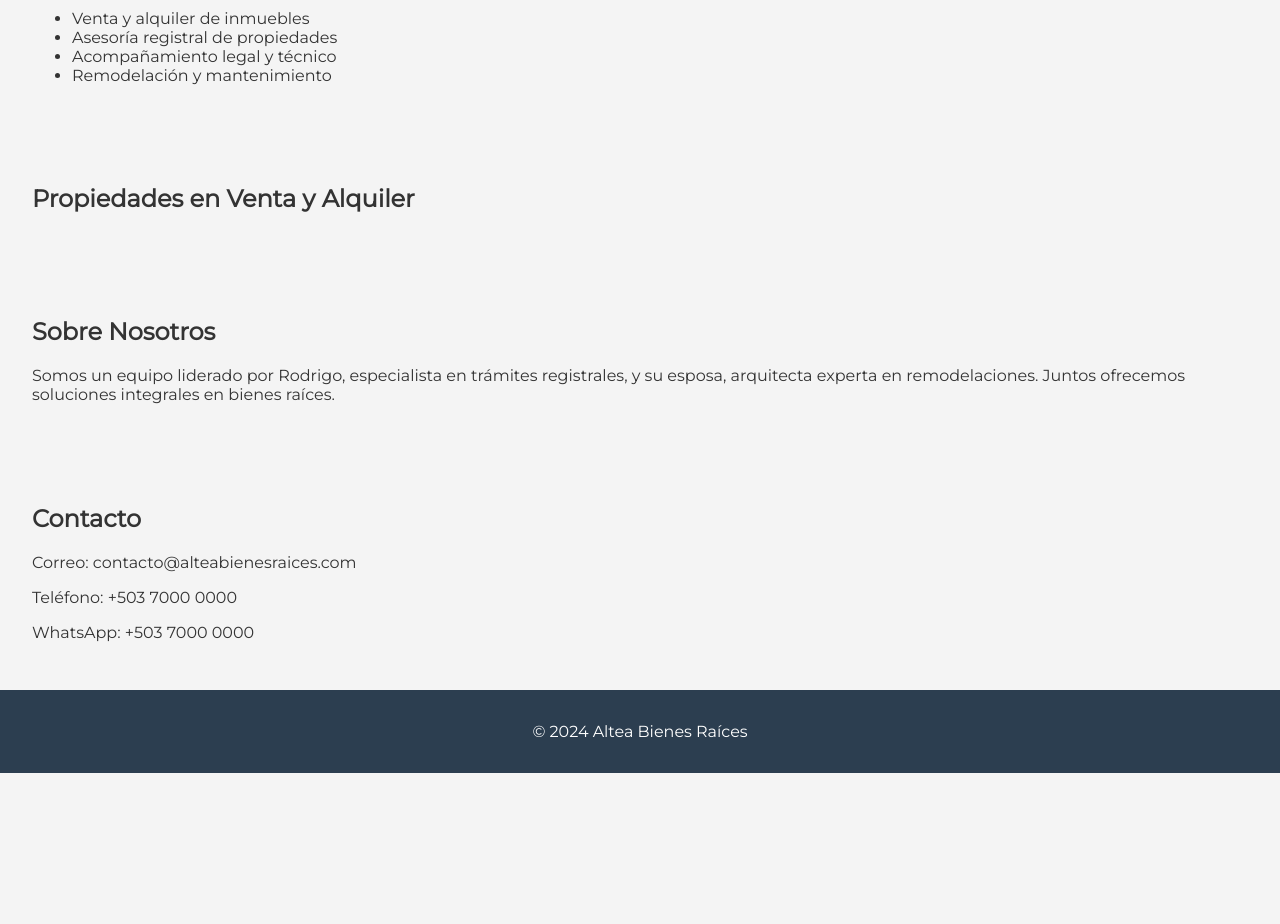
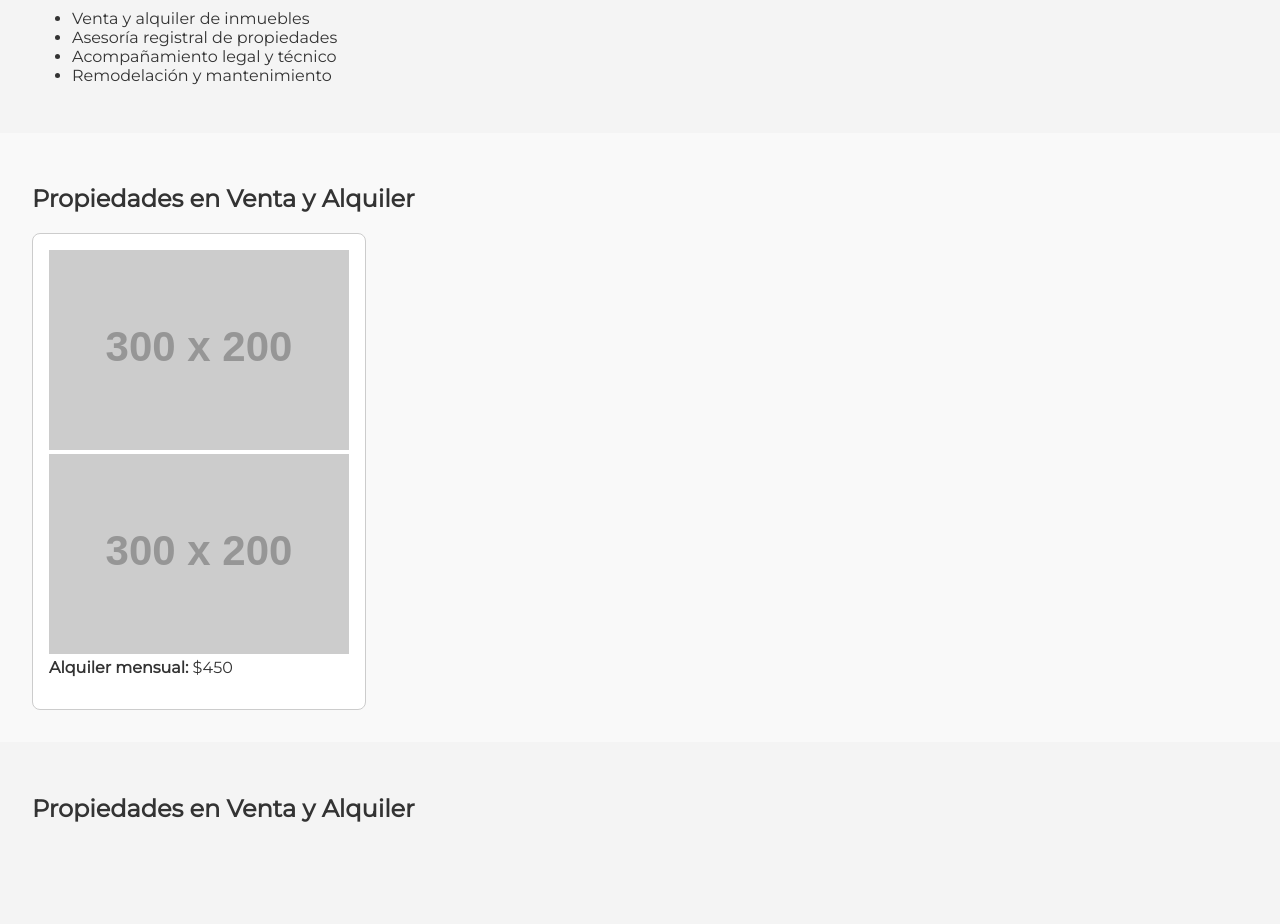
Before and after one commit to alteabienesraices/altea, a plain HTML site: page index.html in a window 1280 px wide. Shown: the part 460-1384 px from the top of the page. Before the commit the page ends 1233 px from the top, so only its background shows below. Drawn offline with Linux system fonts and the light colour scheme; no server answers; placeholder pictures from the web are drawn by us.

Commit message:
Update index.html

```diff
--- a/index.html
+++ b/index.html
@@ -79,6 +79,24 @@
             <li>Remodelación y mantenimiento</li>
         </ul>
     </section>
+    <section id="propiedades" style="padding: 2em; background-color: #f9f9f9;">
+  <h2>Propiedades en Venta y Alquiler</h2>
+  <div style="display: flex; flex-wrap: wrap; gap: 1em;">
+        <!-- Propiedad 1 -->
+    <div style="border: 1px solid #ccc; border-radius: 8px; width: 300px; padding: 1em; background-color: #fff;">
+      <img src="https://via.placeholder.com/300x200" alt="Casa en Sandor</h3>
+      <p>Amplia casa de 3 habitaciones, 2 baños, jardín y cochera.</p>
+      <p><strong>Precio:</strong> $120,000</p>
+    </div>
+
+    <!-- Propiedad 2 -->
+    <div style="border: 1px solid #ccc; border-radius: 8px; width: 300px; padding: 1em; background-color: #fff;">
+      <img src="https://via.placeholder.com/300x200" alt="Apartamento en alquiler" style="width: 100%; border-radius: itaciones en zona céntrica.</p>
+      <p><strong>Alquiler mensual:</strong> $450</p>
+    </div>
+
+  </div>
+</section>
     <section id="propiedades">
         <h2>Propiedades en Venta y Alquiler</h2>
         <div id="property-list"></div>
```
